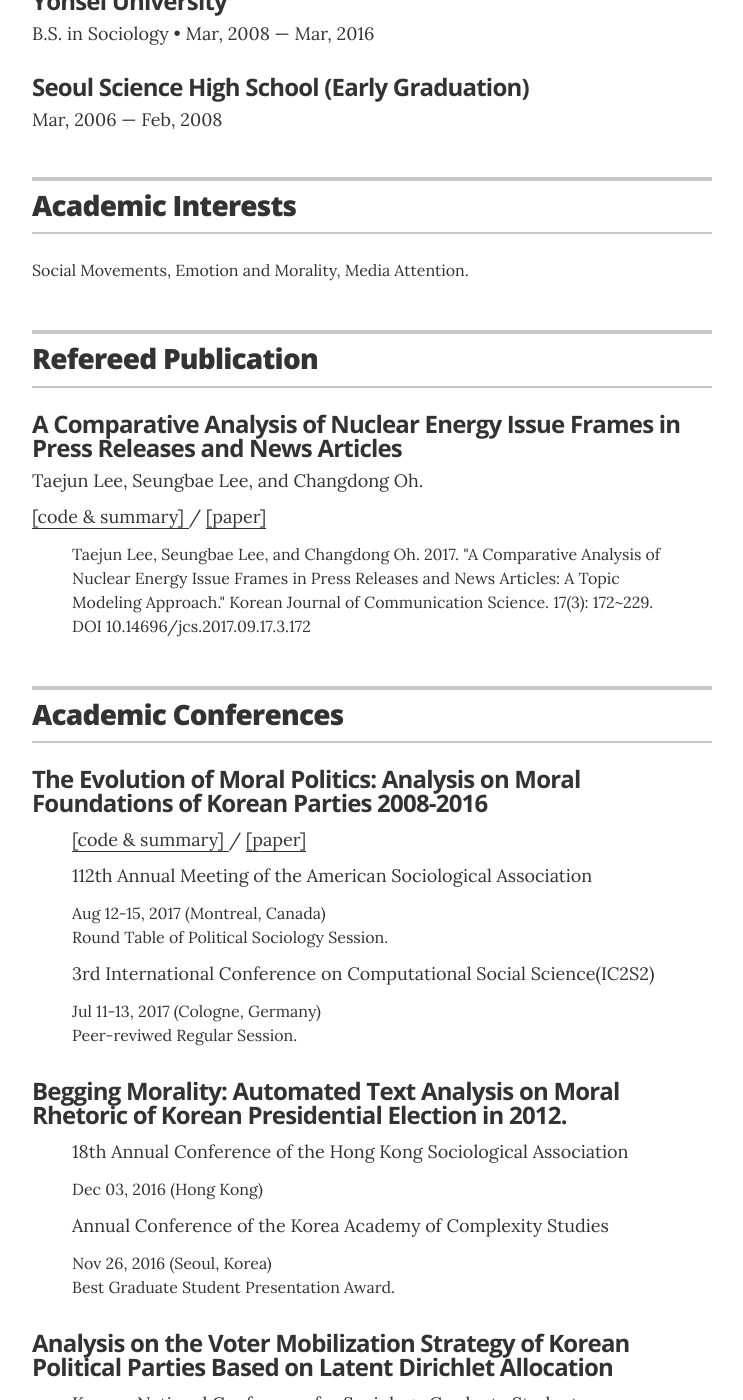
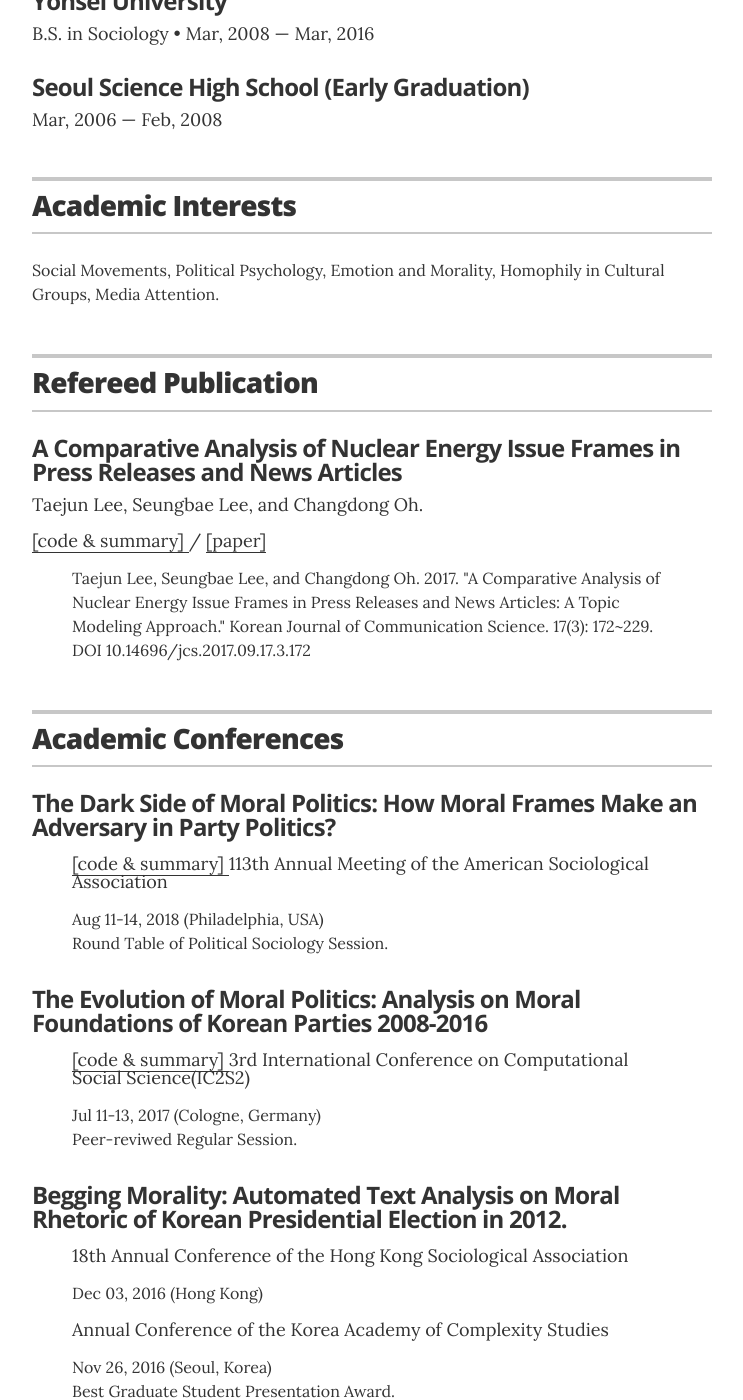
Before and after one commit to ChangdongOh/ChangdongOh.github.io, a Jekyll site: the page built from index.html, in a window 1280 px wide and 1400 px high, scrolled down 712 px. Shown: the whole window, without its empty margins (268-1011 px from the left). Built offline with Jekyll 4.4.1, drawn with Linux system fonts in a browser that asks for light colours; some of the changed text lies outside the part shown.

```diff
--- a/_config.yml
+++ b/_config.yml
@@ -29,12 +29,12 @@ resume_looking_for_work:        "yes"
 resume_section_education:       true
 resume_section_interests:       true
 resume_section_publication:      true
-resume_section_projects:        true
-resume_section_skills:          true
-resume_section_recognition:     true
+resume_section_conferences:        true
+resume_section_wip:     true
 resume_section_links:           false
 resume_section_associations:    true
 resume_section_lectures:        true
+resume_section_skills:          true
 
 # Resume social links
 # uncomment the options you wish to display, and add your own URL
--- /dev/null
+++ b/_data/conferences.yml
@@ -0,0 +1,29 @@
+# Projects
+
+- title: The Dark Side of Moral Politics&#58; How Moral Frames Make an Adversary in Party Politics?
+  conf: <a href = "https://github.com/ChangdongOh/moralpolitics"> [code & summary] </a> 113th Annual Meeting of the American Sociological Association
+  placedate: Aug 11-14, 2018 (Philadelphia, USA)  <br>Round Table of Political Sociology Session.
+  conf2:
+  placedate2:
+  description:
+
+- title: The Evolution of Moral Politics&#58; Analysis on Moral Foundations of Korean Parties 2008-2016
+  conf: <a href = "https://github.com/ChangdongOh/MoralFoundations"> [code & summary] </a> 3rd International Conference on Computational Social Science(IC2S2)
+  placedate: Jul 11-13, 2017 (Cologne, Germany) <br>Peer-reviwed Regular Session.
+  conf2:
+  placedate2:
+  description:
+
+- title: "Begging Morality: Automated Text Analysis on Moral Rhetoric of Korean Presidential Election in 2012."
+  conf: 18th Annual Conference of the Hong Kong Sociological Association
+  placedate: Dec 03, 2016 (Hong Kong)
+  conf2: Annual Conference of the Korea Academy of Complexity Studies
+  placedate2: Nov 26, 2016 (Seoul, Korea) <br>Best Graduate Student Presentation Award.
+  description:
+
+- title: Analysis on the Voter Mobilization Strategy of Korean Political Parties Based on Latent Dirichlet Allocation
+  conf: Korean National Conference for Sociology Graduate Students
+  placedate: Aug 29, 2016 (Seoul, Korea)
+  conf2:
+  placedate2:
+  description:
--- a/_data/interests.yml
+++ b/_data/interests.yml
@@ -1,2 +1,2 @@
 # Interests
-- description: Social Movements, Emotion and Morality, Media Attention.
+- description: Social Movements, Political Psychology, Emotion and Morality, Homophily in Cultural Groups, Media Attention.
--- a/_data/projects.yml
+++ /dev/null
@@ -1,22 +0,0 @@
-# Projects
-- title: The Evolution of Moral Politics&#58; Analysis on Moral Foundations of Korean Parties 2008-2016
-  conf: <a href = "https://github.com/ChangdongOh/MoralFoundations"> [code & summary] </a> / <a href = "https://github.com/ChangdongOh/MoralFoundations"> [paper] </a><br><br>112th Annual Meeting of the American Sociological Association
-  placedate: Aug 12-15, 2017 (Montreal, Canada) <br>Round Table of Political Sociology Session.
-  conf2: 3rd International Conference on Computational Social Science(IC2S2)
-  placedate2: Jul 11-13, 2017 (Cologne, Germany) <br>Peer-reviwed Regular Session.
-  description:
-
-
-- title: "Begging Morality: Automated Text Analysis on Moral Rhetoric of Korean Presidential Election in 2012."
-  conf: 18th Annual Conference of the Hong Kong Sociological Association
-  placedate: Dec 03, 2016 (Hong Kong)
-  conf2: Annual Conference of the Korea Academy of Complexity Studies
-  placedate2: Nov 26, 2016 (Seoul, Korea) <br>Best Graduate Student Presentation Award.
-  description:
-
-- title: Analysis on the Voter Mobilization Strategy of Korean Political Parties Based on Latent Dirichlet Allocation
-  conf: Korean National Conference for Sociology Graduate Students
-  placedate: Aug 29, 2016 (Seoul, Korea)
-  conf2:
-  placedate2:
-  description:
--- a/_layouts/resume.html
+++ b/_layouts/resume.html
@@ -98,44 +98,44 @@
       <!-- end Publication -->
       {% endif %}
 
-      {% if site.resume_section_projects %}
-      <!-- begin Projects -->
+      {% if site.resume_section_conferences %}
+      <!-- begin Conferences -->
       <section class="content-section">
         <header class="section-header">
           <h2>Academic Conferences</h2>
         </header>
 
-        {% for project in site.data.projects %}
+        {% for conference in site.data.conferences %}
         <div class="resume-item" itemscope itemprop="worksFor">
-          <h3 class="resume-item-title" itemprop="name">{{ project.title }}</h3>
-          <blockquote><p class="resume-item-details" itemprop="description">{{ project.conf }} </p></blockquote>
-		  <blockquote><p class="resume-item-list">{{ project.placedate }}</p></blockquote>
-          <blockquote><p class="resume-item-details" itemprop="description">{{ project.conf2 }}</p></blockquote>
-		  <blockquote><p class="resume-item-list" itemprop="description">{{ project.placedate2 }}</p></blockquote>
+          <h3 class="resume-item-title" itemprop="name">{{ conference.title }}</h3>
+          <blockquote><p class="resume-item-details" itemprop="description">{{ conference.conf }} </p></blockquote>
+		  <blockquote><p class="resume-item-list">{{ conference.placedate }}</p></blockquote>
+          <blockquote><p class="resume-item-details" itemprop="description">{{ conference.conf2 }}</p></blockquote>
+		  <blockquote><p class="resume-item-list" itemprop="description">{{ conference.placedate2 }}</p></blockquote>
         </div>
         {% endfor %}
 
       </section>
-      <!-- end Projects -->
+      <!-- end Conferences -->
       {% endif %}
 
-      {% if site.resume_section_recognition %}
-      <!-- begin Education -->
+      {% if site.resume_section_wip %}
+      <!-- begin Work In Progress -->
       <section class="content-section">
         <header class="section-header">
           <h2>Work in Progress</h2>
         </header>
 
-        {% for recognition in site.data.recognitions %}
+        {% for work in site.data.wip %}
         <div class="resume-item" itemscope itemprop="worksFor">
-          <h3 class="resume-item-title" itemprop="name">{{ recognition.title }}</h3>
-          <p class="resume-item-details group" itemprop="description">{{ recognition.author }}</p>
-          <blockquote><p class="resume-item-list">{{ recognition.complete }}</p><blockquote>
-          <blockquote><p class="resume-item-copy">{{ recognition.summary }}</p><blockquote>
+          <h3 class="resume-item-title" itemprop="name">{{ work.title }}</h3>
+          <p class="resume-item-details group" itemprop="description">{{ work.author }}</p>
+          <blockquote><p class="resume-item-list">{{ work.complete }}</p><blockquote>
+          <blockquote><p class="resume-item-copy">{{ work.summary }}</p><blockquote>
         </div>
         {% endfor %}
       </section>
-      <!-- end Education -->
+      <!-- end Work In Progress -->
       {% endif %}
 
       {% if site.resume_section_associations %}
```
Also changed, not shown: _data/recognitions.yml (deleted, +0 -14 lines), _data/wip.yml (added, +9 -0 lines).
